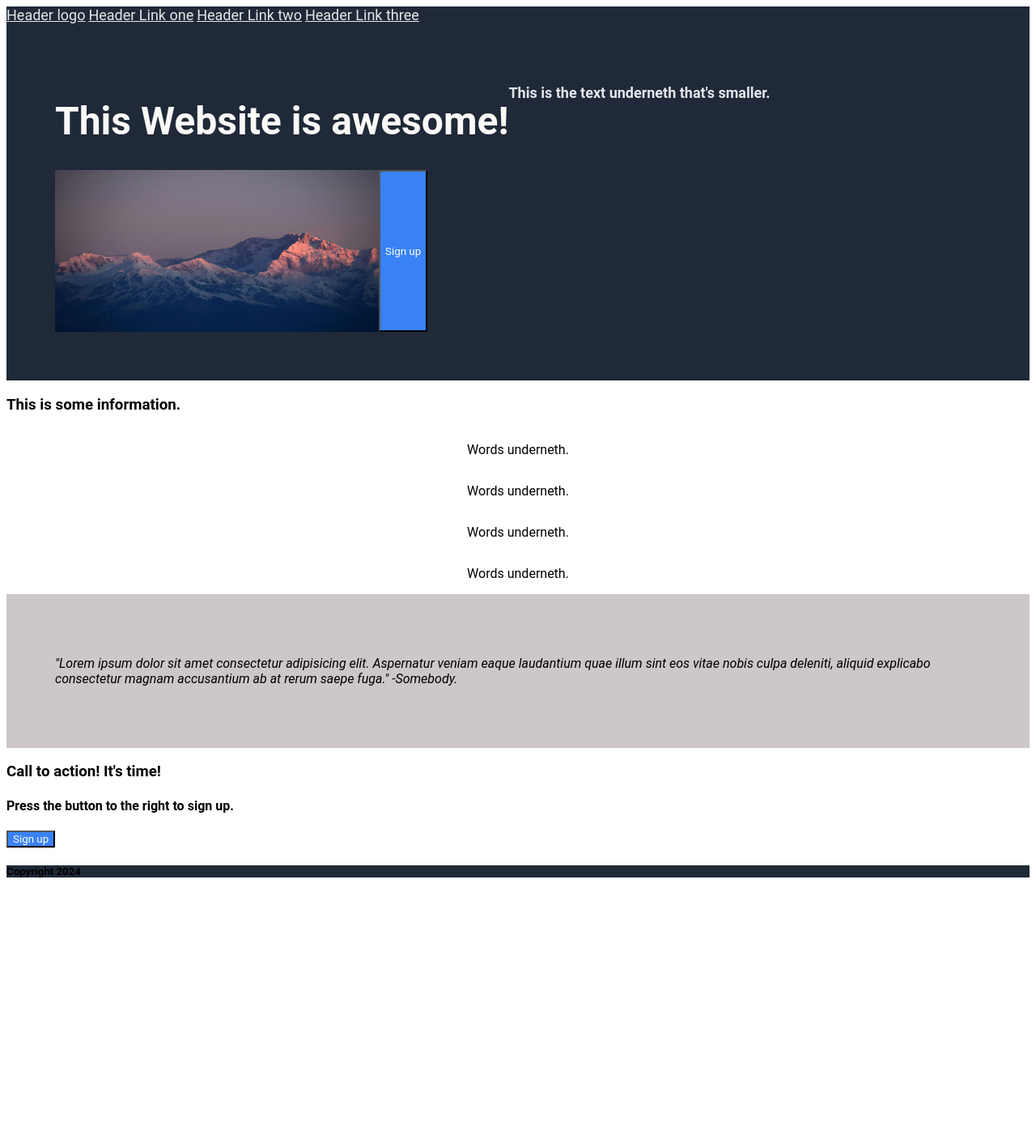
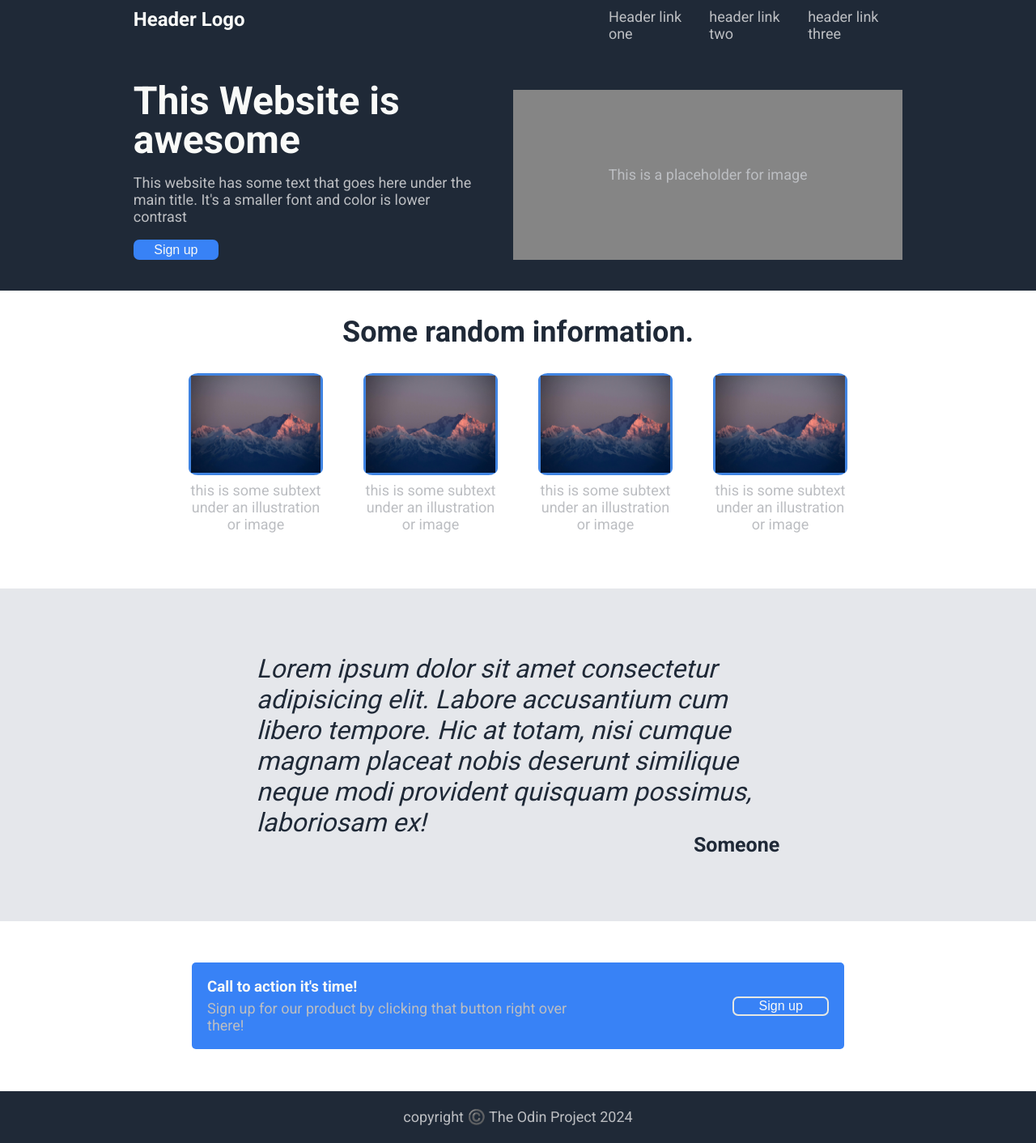
Before and after one commit to paperjinx/odin-landing, a plain HTML site: page index.html in a window 1280 px wide. Shown: the whole page at 81% size. Before the commit the page ends 1106 px from the top, so only its background shows below. Drawn offline with Linux system fonts and the light colour scheme.

Commit message:
edited index.html and style.css

```diff
--- a/index.html
+++ b/index.html
@@ -3,62 +3,79 @@
 <head>
     <meta charset="UTF-8">
     <meta name="viewport" content="width=device-width, initial-scale=1.0">
-    <title>Landing page</title>
+    <title>Document</title>
     <link rel="stylesheet" href="style.css">
-    <div class="header">
-        <a href="#">Header logo</a>
-        <a href="#">Header Link one</a>
-        <a href="#">Header Link two</a>
-        <a href="#">Header Link three</a>
-    </div>
+    <link href="https://fonts.googleapis.com/css2?family=Roboto:wght@400;700&display=swap" rel="stylesheet">
 </head>
 <body>
-<!-- Top section "hero section" -->
-
-    <div class="hero-main">
-        <h1>This Website is awesome!</h1>
-        <div class="img placeholder"></div>
-        <h2>This is the text underneth that's smaller.</h2>
-        <img src="./Images/mountains.jpg" alt="photo of a mountain range." class="picture">
-        <button type="button" class="button">Sign up</button>
-
-    </div>
-
-<!-- Sections with rounded sqaures -->
-    <div class="squares">
-        <h3>This is some information.</h3>
-        <div class="sq1">
-            <p>Words underneth.</p>
-        </div>
-        <div class="sq2">
-            <p>Words underneth.</p>
-        </div>
-        <div class="sq3">
-            <p>Words underneth.</p>
-        </div>
-        <div class="sq4">
-            <p>Words underneth.</p>
+    <div class="container-1">
+        <div class="hero">
+            <div class="left">
+                <h3>Header Logo</h3>
+                <div class="detail">
+                    <h1>This Website is awesome</h1>
+                    <p>This website has some text that goes here under the main title. It's a smaller font and color is lower contrast</p>
+                    <button>Sign up</button>
+                </div>
+            </div>
+            <div class="right">
+                <div class="links">
+                    <a href="#">Header link one</a>
+                    <a href="#">header link two</a>
+                    <a href="#">header link three</a>
+                </div>
+                <div class="right-img">
+                    <p>This is a placeholder for image</p>
+                </div>
+            </div>
         </div>
     </div>
-
-<!-- Quote section -->
+    <div class="info-section">
+        <div class="info">
+            <h2>Some random information.</h2>
+        </div>
+        <div class="cards">
+            <div class="card-1">
+                <div class="frame">
+                    <img src="./Images/mountains.jpg" alt="" width="150px" height="150px">
+                </div>
+                <p>this is some subtext under an illustration or image</p>
+            </div>
+            <div class="card-2">
+                <div class="frame">
+                    <img src="./Images/mountains.jpg" alt="" width="150px" height="150px">
+                </div>
+                <p>this is some subtext under an illustration or image</p>
+            </div>
+            <div class="card-3">
+                <div class="frame">
+                    <img src="./Images/mountains.jpg" alt="" width="150px" height="150px">
+                </div>
+                <p>this is some subtext under an illustration or image</p>
+            </div>
+            <div class="card-4">
+                <div class="frame">
+                    <img src="./Images/mountains.jpg" alt="" width="150px" height="150px">
+                </div>
+                <p>this is some subtext under an illustration or image</p>
+            </div>
+        </div>
+    </div>
     <div class="quote">
-        <p>"Lorem ipsum dolor sit amet consectetur adipisicing elit. Aspernatur veniam eaque laudantium quae illum sint eos vitae nobis culpa deleniti, aliquid explicabo consectetur magnam accusantium ab at rerum saepe fuga." -Somebody.</p>
-
+        <p> Lorem ipsum dolor sit amet consectetur adipisicing elit. Labore accusantium cum libero tempore. Hic at totam, nisi cumque magnam placeat nobis deserunt similique neque modi provident quisquam possimus, laboriosam ex!</p>
+        <p id="quoted"><strong>Someone</strong></p>
     </div>
-
-<!-- product sign up section -->
-    <div class="sign-up">
-        <h3>Call to action! It's time!</h3>
-        <h4>Press the button to the right to sign up.</h4>
-        <button type="button" class="button 2">Sign up</button>
-
+    <div class="container-2">
+        <div class="left-side">
+            <h3>Call to action it's time!</h3>
+            <p>Sign up for our product by clicking that button right over there!</p>
+        </div>
+        <div class="right-side">
+            <button>Sign up</button>
+        </div>
     </div>
+    <footer>
+        <p>copyright ©️ The Odin Project 2024</p>
+    </footer>
 </body>
-
-<footer>
-    <div class="footer">
-        <h5>Copyright 2024</h5>
-    </div>
-</footer>
 </html>
--- a/style.css
+++ b/style.css
@@ -1,53 +1,210 @@
-*{
-    font-family: roboto, sans-serif;
+body {
+    margin: 0;
+    padding: 0%;
+    font-family: 'Roboto', sans-serif;
 }
 
-.footer, .hero-main, .header{
-    background-color: #1F2937;
 
 
+.container-1, footer {
+    background-color: #1f2937;
 }
 
-.hero-main{
+.hero {
     display: flex;
-    flex-direction: row;
-
-    align-content: center;
-    flex-wrap: wrap;
-    padding-top: 60px;
-    padding-bottom: 60px;
-    padding-left: 60px;
-    padding-right: 60px;
+    justify-content: center;
+    align-items: stretch;
+    gap: 4%;
+    padding: 3%;
+    padding-top: .8% ;
 }
 
-.quote{
-    background-color: #cdc7c7;
-    padding: 60px;
-    font-style: italic;
-    font-size: 16px;
+.detail h1 {
+    font-size: 48px;
+    font-weight: bold;
+    color: #f9faf8;
+}
+
+.links a, .detail p,p {
+    font-size: 18px;
+    color: #bcbec2;
+    text-decoration: none;
+}
+
+.left h3 {
+    font-size: 24px;
+    color: #f9faf8;
+}
+
+.right {
+    height: auto;
+    display: flex;
+    flex-direction: column;
+    margin: 0;
+    padding: 0;
+    width: 40%;
+}
+
+.left {
+    display: flex;
+    flex-direction: column;
+    width: 35%;
+}
+
+.left h3,.links{
+    margin-bottom: 15%;
+}
+
+h3{
+    margin: 0%;
 }
 h1{
-    font-size: 48px;
-    font-weight: bold;
-    color: #F9FAF8;
+    margin: 0%;
+    line-height: 1em;
 }
 
-h2, a{
-    color: #E5E7EB;
+
+.links{
+    margin-left: 24.5%;
+    display: flex;
+    gap: 4%;
+    flex: 0;
+    height:28.8px ;
+}
+
+.right-img{
+    flex: 1;
+    background-color: rgb(133, 133, 133);
+}
+.detail{
+    display: flex;
+    gap: 5%;
+    flex-direction: column;
+    justify-content: space-between;
+    align-content: space-between;
+}
+.right-img{
+    display: flex;
+    justify-content: center;
+    align-items: center;
+}
+
+
+.info-section{
+    display: flex;
+    flex-direction: column;
+    justify-content: center;
+    align-items: center;
+}
+.cards{
+    display: flex;
+    gap: 50px;
+    padding-bottom: 4%;
+}
+
+.cards img{
+    width: 100%;
+    height: 100%;
+}
+.cards p {
+    margin-top: 5%;
+    text-align: center;
+}
+
+.frame{
+    width: 160px;
+    height: 120px;
+    border: 3.2px solid rgb(64, 132, 226);
+    border-radius: 7%;
+}
+
+.card-1,.card-2,.card-3,.card-4{
+    flex: 1;
+    width: min-content;
+}
+.quote p{
+ color: #1f2937;
+ font-size: 32px;
+ font-style: italic;
+ font-weight: lighter;
+ padding: 0%;
+ margin: -.5%;
+}
+.quote{
+    display: flex;
+    flex-direction: column;
+    justify-content: center;
+    align-items: center;
+    padding: 6.5%;
+    padding-left: 25%;
+    padding-right: 25%;
+    background-color: #e5e7eb;
+    gap: 0;
+}
+#quoted{
+    align-self: flex-end;
+    font-size: 25px;
+    font-style: normal;
+}
+.info h2{
+    font-size: 36px;
+    font-weight: extra-bold;
+    color: #1f2937;
+}
+
+.container-2{
+    display: flex;
+    justify-content: center;
+    align-items: center;
+    background-color: #3882f6;
+    margin: auto;
+    width: 60%;
+    gap: 21%;
+    margin-top: 4%;
+    margin-bottom: 4%;
+    padding: 1.5%;
+    border-radius: 5px;
+}
+
+.container-2 p{
+    margin: 0;
+    margin-top: 1%;
     font-size: 18px;
+    font-weight: lighter;
 }
-button{
-    background-color: #3882F6;
-    color: white;
+
+.container-2 h3{
+    color: #f9faf8;
 }
-img{
-    width: 400px;
-    height: 200px;
+
+button {
+    background-color: #3882f6;
+    border: none;
+    border-radius: 7px;
+    color: #f9faf8;
+    font-size: 16px;
+    font-weight: lighter;
+    padding: .75%;
+    width: 25%;
 }
-.sq1, .sq2, .sq3, .sq4{
-    display: flex;
-    flex-direction: row;
-    align-content: center;
-    justify-content: space-around;
 
+.right-side{
+    width: 120px;
 }
+
+.right-side button {
+    background-color: transparent;
+    border: 2px solid #e5e7e3;
+    border-radius: 7px;
+    color: #f9faf8;
+    font-size: 16px;
+    font-weight: lighter;
+    padding: 1%;
+    width: 100%;
+}
+
+footer{
+    text-align: center;
+    margin: 0%;
+    padding: .3%;
+}
```
